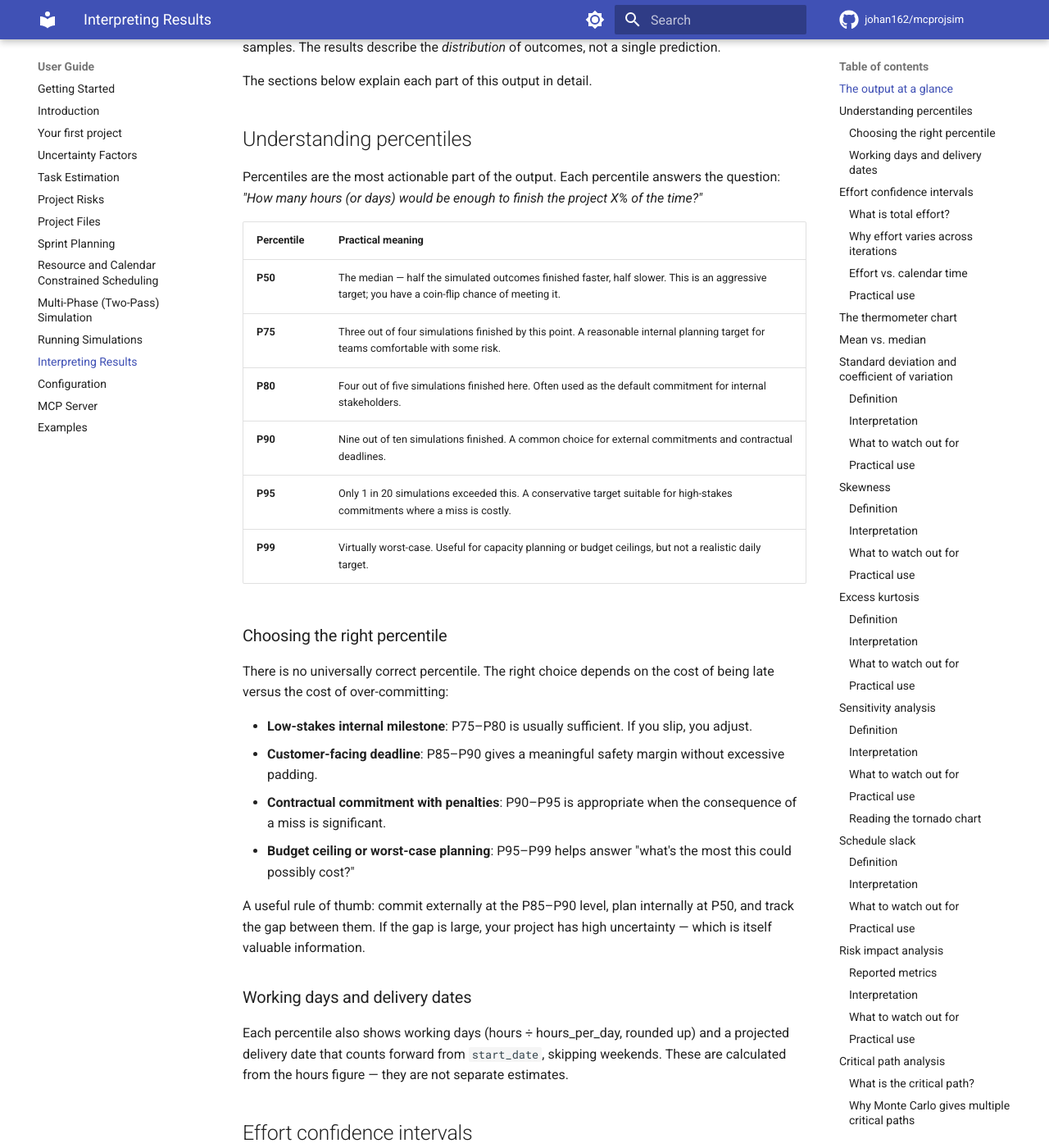
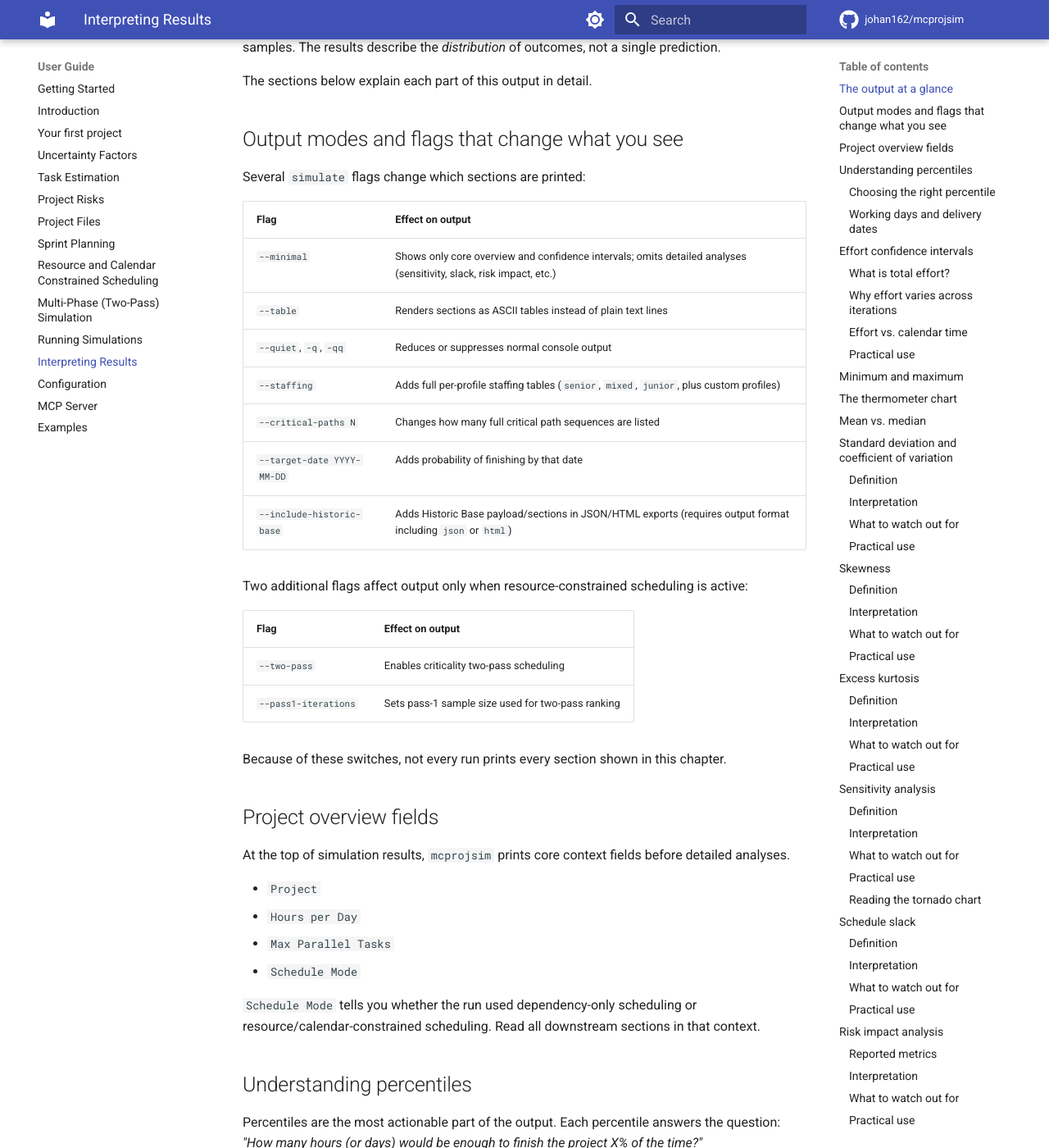
Before and after one commit to johan162/mcprojsim, an MkDocs documentation site: the page built from docs/user_guide/interpreting_results.md, in a window 1280 px wide and 1400 px high, scrolled down 1806 px. Shown: the whole window at 82% size. Built offline with MkDocs 1.6.1 and Material for MkDocs 9.7.7, drawn with Linux system fonts in a browser that asks for light colours; comment, search, counter and statistics services are not loaded; some of the changed text lies outside the part shown.

Commit message:
Added description of how flags impact the output

```diff
--- a/docs/user_guide/interpreting_results.md
+++ b/docs/user_guide/interpreting_results.md
@@ -86,6 +86,40 @@ Every number here comes from simulating your project thousands of times with dif
 
 The sections below explain each part of this output in detail.
 
+## Output modes and flags that change what you see
+
+Several `simulate` flags change which sections are printed:
+
+| Flag | Effect on output |
+|------|------------------|
+| `--minimal` | Shows only core overview and confidence intervals; omits detailed analyses (sensitivity, slack, risk impact, etc.) |
+| `--table` | Renders sections as ASCII tables instead of plain text lines |
+| `--quiet`, `-q`, `-qq` | Reduces or suppresses normal console output |
+| `--staffing` | Adds full per-profile staffing tables (`senior`, `mixed`, `junior`, plus custom profiles) |
+| `--critical-paths N` | Changes how many full critical path sequences are listed |
+| `--target-date YYYY-MM-DD` | Adds probability of finishing by that date |
+| `--include-historic-base` | Adds Historic Base payload/sections in JSON/HTML exports (requires output format including `json` or `html`) |
+
+Two additional flags affect output only when resource-constrained scheduling is active:
+
+| Flag | Effect on output |
+|------|------------------|
+| `--two-pass` | Enables criticality two-pass scheduling |
+| `--pass1-iterations` | Sets pass-1 sample size used for two-pass ranking |
+
+Because of these switches, not every run prints every section shown in this chapter.
+
+## Project overview fields
+
+At the top of simulation results, `mcprojsim` prints core context fields before detailed analyses.
+
+- `Project`
+- `Hours per Day`
+- `Max Parallel Tasks`
+- `Schedule Mode`
+
+`Schedule Mode` tells you whether the run used dependency-only scheduling or resource/calendar-constrained scheduling. Read all downstream sections in that context.
+
 
 
 ## Understanding percentiles
@@ -162,6 +196,17 @@ A ratio of 1.0 means all tasks are serial (effort = elapsed time). A ratio above
 | **Budgeting and cost estimation** | Effort confidence intervals (P80–P90 person-hours) |
 | **Staffing decisions** | Effort percentiles tell you how many person-hours to fund; the staffing table maps that to team sizes |
 | **Comparing estimates to actuals** | Track both: actual elapsed time against calendar P50, and actual time-sheet hours against effort P50 |
+
+## Minimum and maximum
+
+In addition to mean/median/std-dev, the CLI also reports observed minimum and maximum simulated durations.
+
+- **Minimum** is the fastest sampled project completion across iterations.
+- **Maximum** is the slowest sampled completion.
+
+These are useful for sanity checking tails, but they are sample extremes, not commitment targets. Use percentiles (P80/P90/P95) for planning decisions.
+
+The effort summary has the same fields (minimum/maximum person-hours) for total work.
 
 
 
@@ -478,12 +523,47 @@ In the sample output, `Max parallel tasks: 3` means the scheduler assumed up to
 
 ### Why this matters
 
-The simulation does **not** model resource constraints — it assumes unlimited capacity. If the reported peak parallelism exceeds your actual team size, the real schedule will be longer than the simulation predicts because some parallel tasks will have to wait for a free resource.
+Interpretation depends on schedule mode:
+
+- In **dependency-only mode**, peak parallelism reflects structural parallelism implied by dependencies and assumes unlimited resource capacity.
+- In **resource-constrained mode**, scheduling already accounts for resource availability and calendars.
 
 Use this number as a sanity check:
 
-- If **max parallel tasks <= team size**: the simulation's parallelism assumption is realistic.
-- If **max parallel tasks > team size**: the simulation is optimistic. Consider adding explicit dependencies to serialise tasks that share a resource, or mentally adjust the percentiles upward.
+- If **dependency-only mode** and **max parallel tasks <= team size**: the unconstrained parallelism assumption is plausible.
+- If **dependency-only mode** and **max parallel tasks > team size**: the run is optimistic relative to your real capacity.
+- If **resource-constrained mode**: combine this with constrained diagnostics (below) to understand where waiting and calendar effects are occurring.
+
+## Constrained schedule diagnostics
+
+When resource/calendar constraints are active, the CLI adds:
+
+- **Average Resource Wait (hours)**
+- **Effective Resource Utilization**
+- **Calendar Delay Contribution (hours)**
+
+These quantify how much elapsed time comes from waiting for available resources and working-time calendars, not just raw task effort.
+
+Use these diagnostics to decide whether to add capacity, rebalance assignments, or adjust calendars.
+
+## Two-pass scheduling traceability
+
+When `--two-pass` is enabled (or equivalent config mode is active), output may include a traceability block comparing pass-1 and pass-2 results.
+
+Reported deltas include:
+
+- mean duration (`pass-1 -> pass-2`)
+- P80 duration (`pass-1 -> pass-2`)
+- P95 duration (`pass-1 -> pass-2`)
+- resource wait delta
+
+This helps explain whether two-pass prioritization materially improved (or worsened) schedule outcomes for your project structure.
+
+## Target-date probability
+
+If you pass `--target-date YYYY-MM-DD`, the CLI prints the estimated probability of finishing by that date.
+
+This converts an external deadline question into a direct probabilistic statement and is often the clearest communication artifact for stakeholders.
 
 
 
@@ -703,7 +783,7 @@ Monte Carlo simulation is a powerful tool, but it has boundaries. Understanding
 
 - **It assumes task independence**. Each task's duration is sampled independently. In reality, if one task overruns because the technology is harder than expected, related tasks may also overrun. The simulation does not model these correlations.
 
-- **It ignores resource constraints**. The scheduler respects task dependencies but does not limit parallelism by resource availability. If two independent tasks need the same developer, they run in parallel in the simulation but would be sequential in practice. This means the simulation may underestimate actual duration for resource-constrained projects.
+- **Dependency-only runs ignore resource constraints**. If you do not model `resources`/`calendars`, parallelism is constrained only by dependencies. For resource-constrained planning, use the constrained scheduling inputs and read the constrained diagnostics section.
 
 - **It does not model learning or momentum**. Teams often speed up as they gain context, or slow down from fatigue. The simulation treats each task in isolation.
 
@@ -735,4 +815,16 @@ The most useful thing you can do over time is *calibrate*: compare the simulatio
 | Thermometer | Visual probability-to-effort mapping | Stakeholder communication |
 | Delivery dates | Calendar dates at each percentile | Scheduling and milestone setting |
 
+## Sprint-planning mode outputs (when enabled)
+
+If a project uses sprint-planning mode, output sections differ from dependency-schedule runs and include sprint-specific summaries such as:
+
+- Sprint planning summary
+- Sprint count statistical summary
+- Sprint count confidence intervals
+- Optional historical diagnostics (series, ratios, correlations)
+- Burn-up percentiles
+
+Treat these as the sprint-forecast analogue of calendar/effort percentiles in dependency-schedule mode.
+
 \newpage
```
